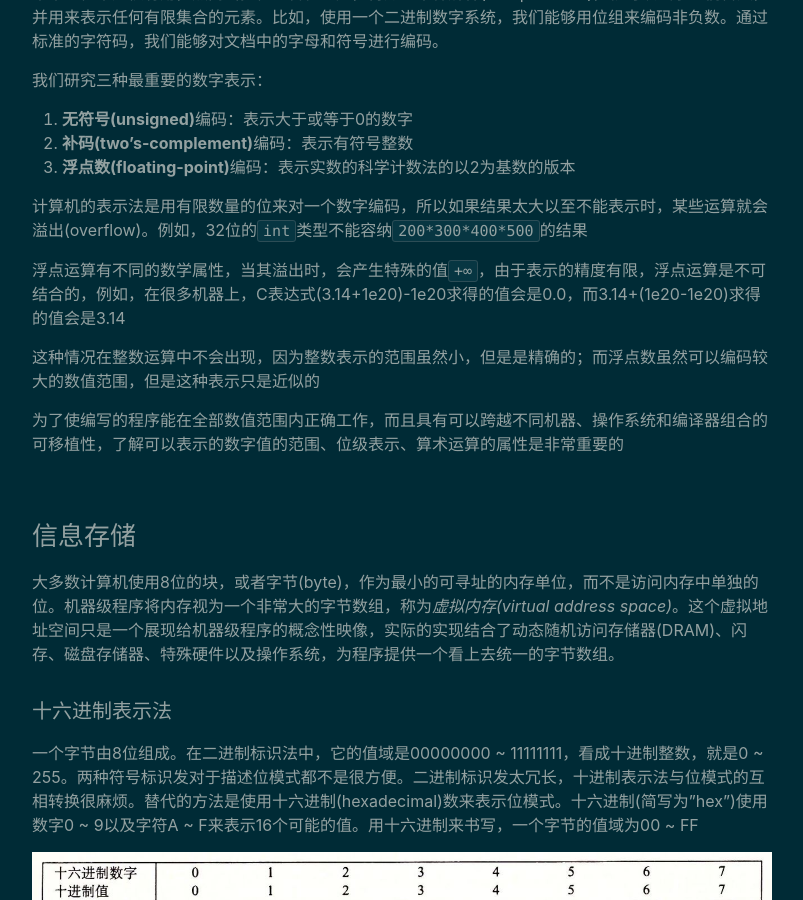
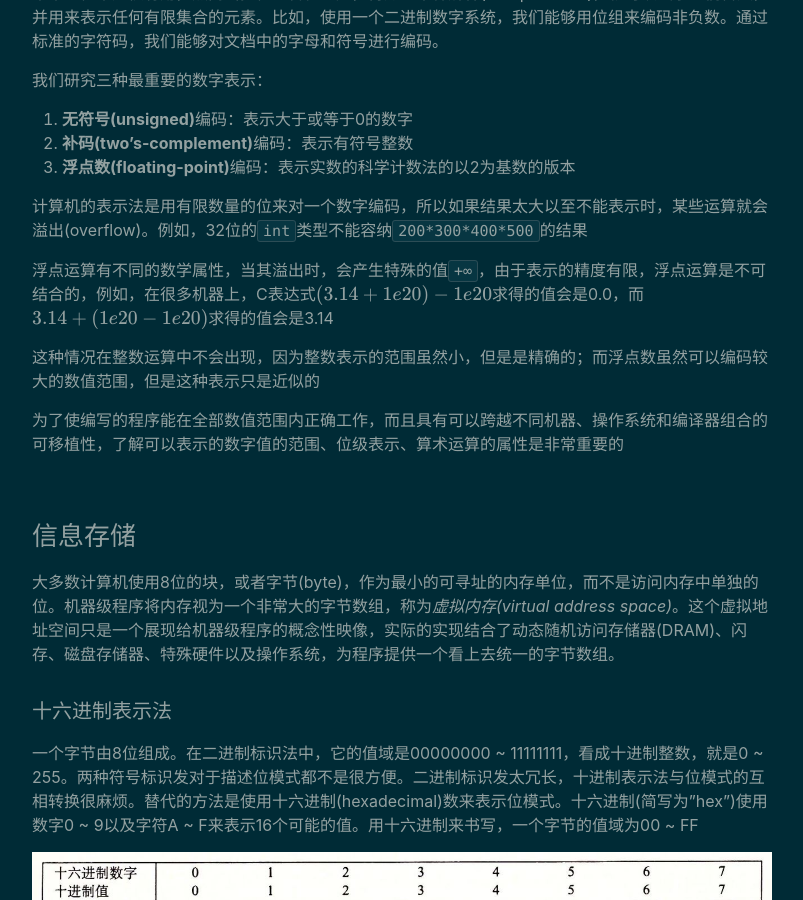
Before and after one commit to KamenRiderKuuga/kamenriderkuuga.github.io, a Jekyll site: the page built from _posts/2020-09-15-Foundation-5.md, in a window 1280 px wide and 900 px high, scrolled down 654 px. Shown: the whole window, without its empty margins (238-1041 px from the left). Built offline with Jekyll 4.4.1, drawn with Linux system fonts in a browser that asks for light colours.

```diff
--- a/_posts/2020-09-15-Foundation-5.md
+++ b/_posts/2020-09-15-Foundation-5.md
@@ -26,7 +26,7 @@ usemathjax: true
 
 计算机的表示法是用有限数量的位来对一个数字编码，所以如果结果太大以至不能表示时，某些运算就会溢出(overflow)。例如，32位的`int`类型不能容纳`200*300*400*500`的结果
 
-浮点运算有不同的数学属性，当其溢出时，会产生特殊的值`+∞`，由于表示的精度有限，浮点运算是不可结合的，例如，在很多机器上，C表达式(3.14+1e20)-1e20求得的值会是0.0，而3.14+(1e20-1e20)求得的值会是3.14
+浮点运算有不同的数学属性，当其溢出时，会产生特殊的值`+∞`，由于表示的精度有限，浮点运算是不可结合的，例如，在很多机器上，C表达式$$(3.14+1e20)-1e20$$求得的值会是0.0，而$$3.14+(1e20-1e20)$$求得的值会是3.14
 
 这种情况在整数运算中不会出现，因为整数表示的范围虽然小，但是是精确的；而浮点数虽然可以编码较大的数值范围，但是这种表示只是近似的
 
```
